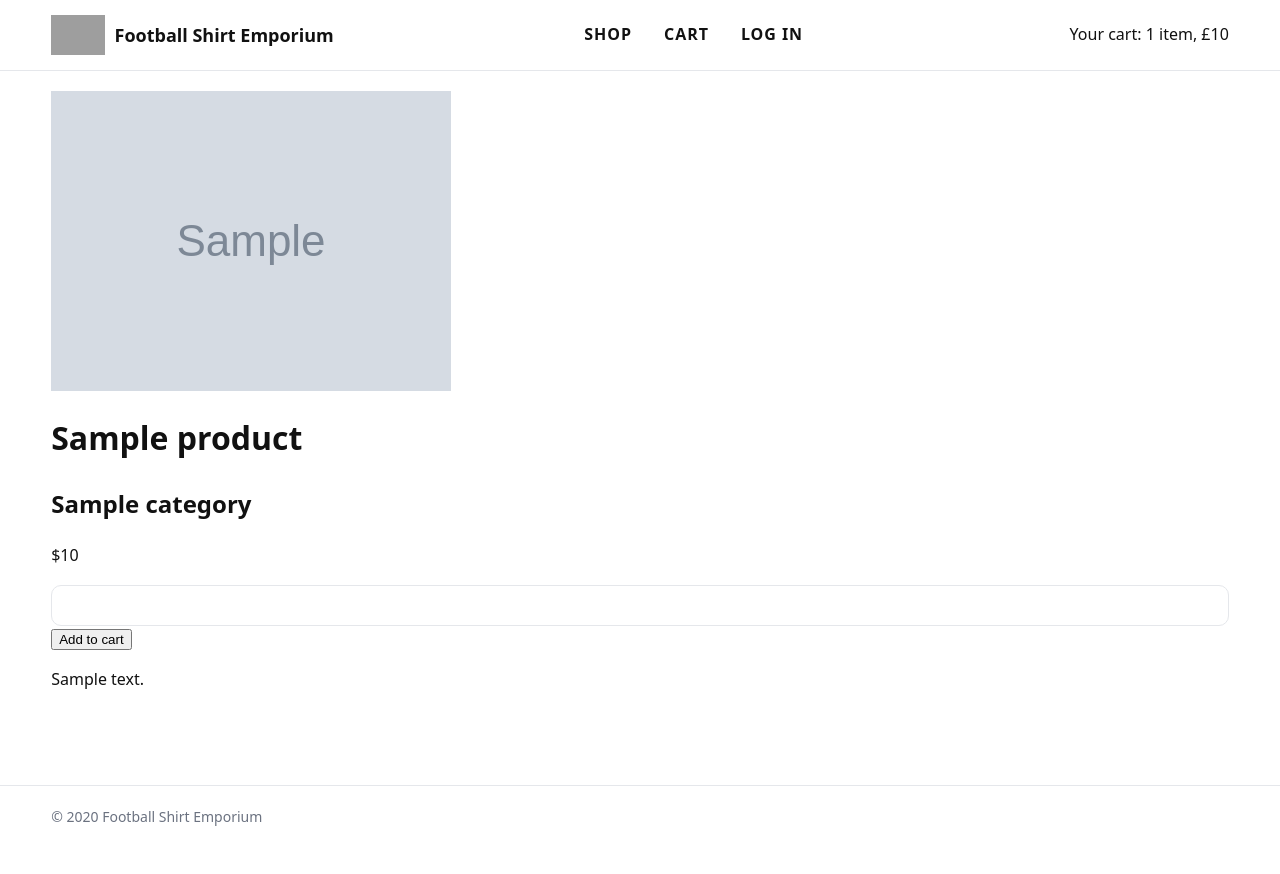
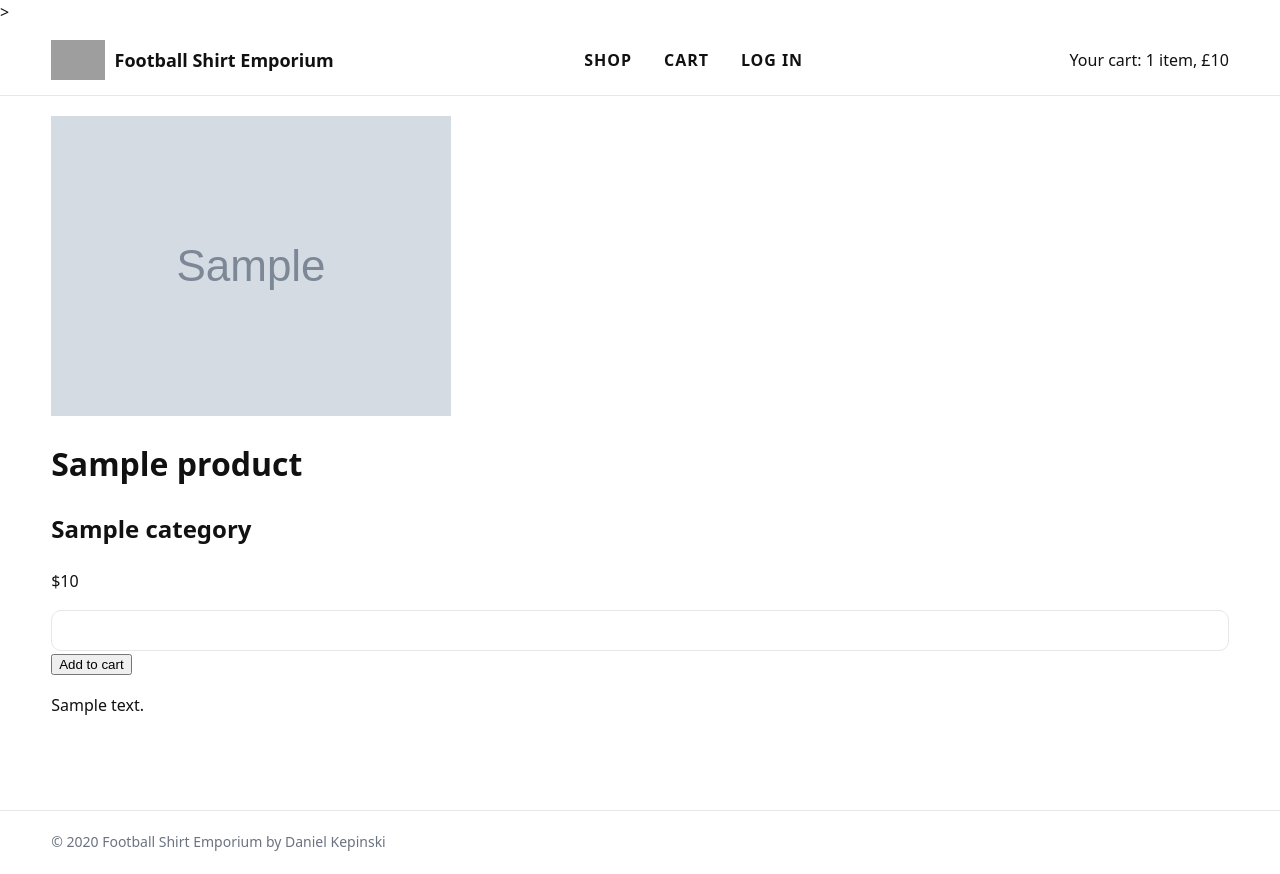
Before and after one commit to danielkepinski/footballshirtemporium, a Django app: template shop/templates/shop/product/detail.html in a window 1280 px wide. Before the commit the page ends 826 px from the top, so only its background shows below. Run offline with Django 5.2, Linux system fonts and the light colour scheme; the template is opened without the code that fills it: most values are stand-ins (such as "Sample title", 1, 10 or a date in 2020); grey boxes marked "Sample" are stand-in pictures; form fields are guessed from the names that the template uses; grey boxes are pictures that could not be loaded.

Commit message:
added helpful comments to sections in base.html

```diff
--- a/shop/templates/shop/base.html
+++ b/shop/templates/shop/base.html
@@ -5,7 +5,9 @@
     <meta charset="utf-8" />
     <title>{% block title %}My shop{% endblock %}</title>
     <link href="{% static 'css/style.css' %}" rel="stylesheet">
-    <link href="{% static 'css/site.css' %}" rel="stylesheet">
+    <meta name="viewport" content="width=device-width, initial-scale=1" />
+    <meta name="description" content="Football Shirt Emporium - Your favourite classic football shirts
+    <meta name="keywords" content="football, shirt, retro, classic, vintage, soccer, kit" />>
 
      <!-- Favicons -->
     <link rel="apple-touch-icon" sizes="180x180" href="{% static 'favicons/apple-touch-icon.png' %}">
@@ -14,13 +16,14 @@
 
   </head>
   <body>
+    <!-- HEADER -->
     <header class="site-header">
       <div class="container nav">
         <a href="{% url 'home' %}" class="brand">
         <img src="{% static 'img/FSElogo.jpg' %}" alt="Football Shirt Emporium logo" class="brand__logo">
         <span class="brand__text">Football Shirt Emporium</span>
 </a>
-
+        <!--  NAV -->
         <nav class="menu">
           <a href="{% url 'shop:product_list' %}">Shop</a>
           <a href="{% url 'cart:cart_detail' %}">Cart</a>
@@ -31,7 +34,7 @@
             <a href="{% url 'login' %}">Log in</a>
           {% endif %}
         </nav>
-
+        <!-- CART -->
         <div class="cart" style="margin-left: 16px;">
           {% with total_items=cart|length %}
             {% if total_items > 0 %}
@@ -48,7 +51,7 @@
       </div>
     </header>
 
-    {# --- HERO SECTION--- #}
+    <!-- HERO SECTION -->
     {% if show_hero %}
       <section class="hero">
         <div class="hero__media">
@@ -56,7 +59,7 @@
         </div>
         <div class="hero__inner">
           <h1>Nostalgia. Your Way.</h1>
-          <p>Re-live your favourite memories!</p>
+          <p>Relive your favourite memories!</p>
           <a class="btn" href="{% url 'shop:product_list' %}">Shop now</a>
         </div>
       </section>
@@ -67,7 +70,7 @@
     </main>
 
     <footer class="site-footer">
-      <div class="container">© {{ now|date:"Y" }} Football Shirt Emporium</div>
+      <div class="container">© {{ now|date:"Y" }} Football Shirt Emporium by Daniel Kepinski</div>
     </footer>
   </body>
 </html>
```
